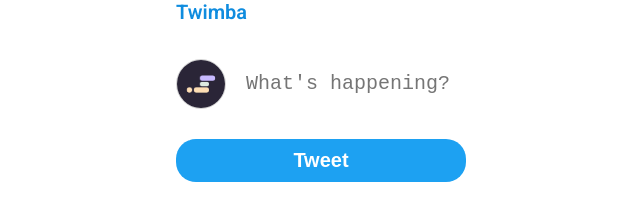
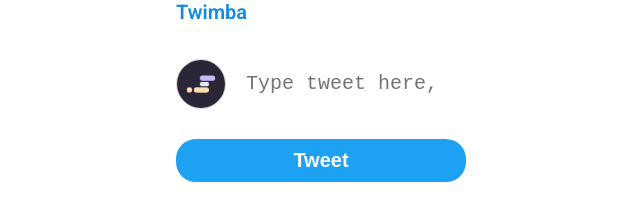
Before and after one commit to clarinar32/twitterClone, a plain HTML site: page index.html in a window 1280 px wide. Shown: the full height of the page, 319-959 px from the left. Drawn offline with Linux system fonts and the light colour scheme.

Commit message:
first-commit

```diff
--- a/index.html
+++ b/index.html
@@ -18,7 +18,7 @@
 	<main>
 		<div class="tweet-input-area">
 			<img src="images/scrimbalogo.png" class="profile-pic">
-			<textarea placeholder="What's happening?" id="tweet-input"></textarea>
+			<textarea placeholder="Type tweet here," id="tweet-input"></textarea>
 		</div>
 		<button id="tweet-btn">Tweet</button>
 		<div class="feed" id="feed">
```
